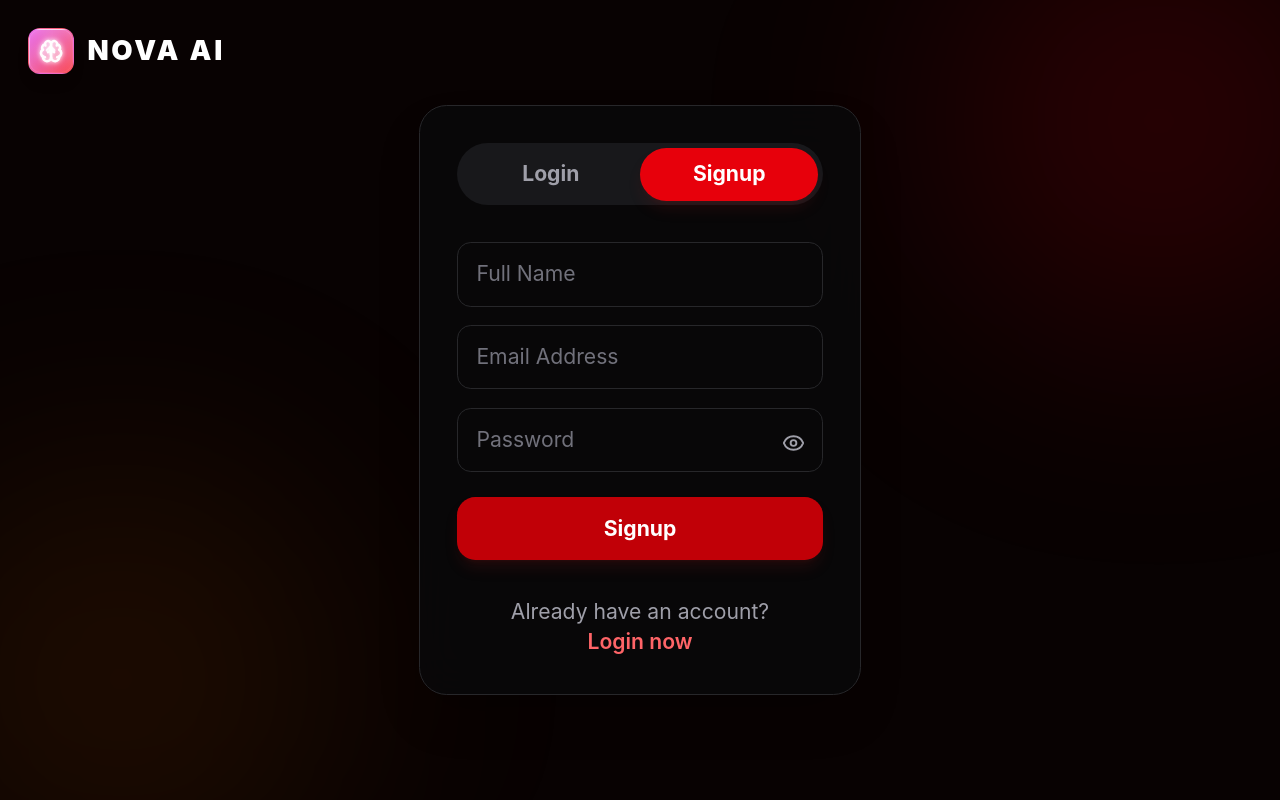
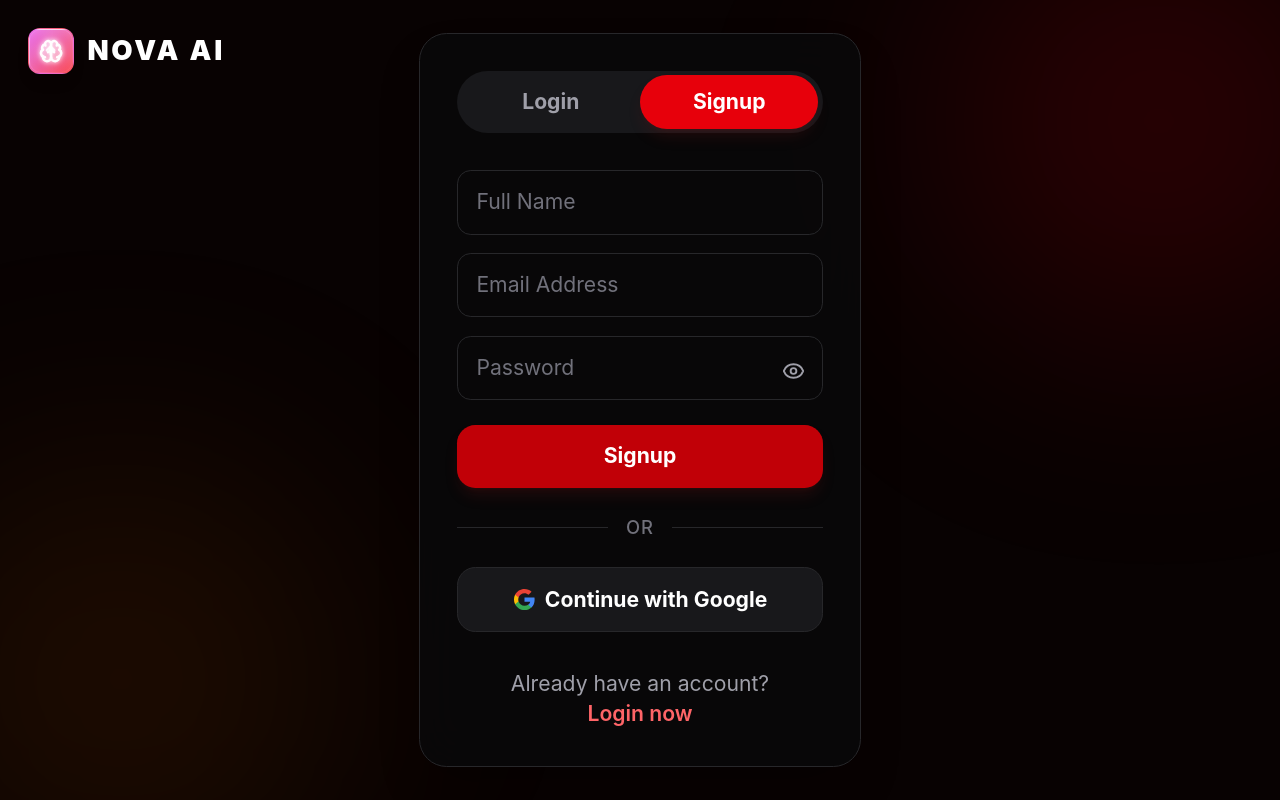
Before and after one commit to sureshahire159-cloud/NEW-1-NOVA-AI, a React (Vite) app: page / in a window 1280 px wide. Built offline with nearby package versions, Linux system fonts and the light colour scheme; no server answers.

Commit message:
feat(auth): implement Google Sign-In functionality
Added Google authentication support via Firebase Auth and streamlined user profile creation for new accounts. Also removed sensitive API keys and legacy SDK configuration files.

```diff
--- a/src/App.tsx
+++ b/src/App.tsx
@@ -16,6 +16,8 @@
   signInWithEmailAndPassword,
   signOut,
   onAuthStateChanged,
+  GoogleAuthProvider,
+  signInWithPopup,
 } from "firebase/auth";
 import { doc, setDoc, getDoc, onSnapshot } from "firebase/firestore";
 import { checkDailyStreak } from "./lib/xpSystem";
@@ -227,8 +229,52 @@
         setAuthError("Invalid email or password.");
       } else if (err.code === "auth/weak-password") {
         setAuthError("Password should be at least 6 characters.");
+      } else if (err.code === "auth/operation-not-allowed") {
+        setAuthError("Email/Password login is not enabled in your Firebase project. Please enable it in Firebase Console -> Authentication -> Sign-in method.");
       } else {
         setAuthError(`Error: ${err.message || "Something went wrong."}`);
+      }
+    } finally {
+      setActionLoading(false);
+    }
+  };
+
+  const handleGoogleSignIn = async () => {
+    setActionLoading(true);
+    setAuthError("");
+    try {
+      const provider = new GoogleAuthProvider();
+      const userCred = await signInWithPopup(auth, provider);
+
+      const docRef = doc(db, "users", userCred.user.uid);
+      const docSnap = await getDoc(docRef);
+
+      if (!docSnap.exists()) {
+        const newProfile: UserAcademicProfile = {
+          ...defaultProfile,
+          fullName: userCred.user.displayName || "Explorer",
+          email: userCred.user.email || "",
+          xp: 0,
+          totalXP: 0,
+          currentLevel: 1,
+          level: 1,
+          currentTitle: "Learning Explorer",
+          currentLevelProgress: 0,
+          xpToNextLevel: 100
+        };
+        await setDoc(docRef, newProfile);
+        setProfile(newProfile);
+      } else {
+        setProfile(docSnap.data() as UserAcademicProfile);
+      }
+      setShowAuthModal(false);
+    } catch (err: any) {
+      if (err.code === "auth/operation-not-allowed") {
+        setAuthError("Google Login is not enabled. Please enable it in the Firebase Console (Authentication > Sign-in method).");
+      } else if (err.code === "auth/popup-closed-by-user") {
+        // Safe to ignore if they closed the popup
+      } else {
+        setAuthError(`Google Sign-In Error: ${err.message || "Something went wrong."}`);
       }
     } finally {
       setActionLoading(false);
@@ -438,6 +484,27 @@
               ) : null}
               {isSignUp ? "Signup" : "Login"}
             </button>
+
+            <div className="relative flex items-center py-2">
+              <div className="flex-grow border-t border-zinc-800"></div>
+              <span className="flex-shrink-0 mx-4 text-zinc-500 text-xs font-medium uppercase tracking-wider">or</span>
+              <div className="flex-grow border-t border-zinc-800"></div>
+            </div>
+
+            <button
+              type="button"
+              onClick={handleGoogleSignIn}
+              disabled={actionLoading}
+              className="w-full py-3.5 rounded-2xl font-bold text-sm text-white cursor-pointer transition-all flex justify-center items-center gap-2 bg-zinc-900 border border-zinc-800 hover:bg-zinc-800"
+            >
+              <svg className="w-5 h-5" viewBox="0 0 24 24" xmlns="http://www.w3.org/2000/svg">
+                <path d="M22.56 12.25c0-.78-.07-1.53-.2-2.25H12v4.26h5.92c-.26 1.37-1.04 2.53-2.21 3.31v2.77h3.57c2.08-1.92 3.28-4.74 3.28-8.09z" fill="#4285F4"/>
+                <path d="M12 23c2.97 0 5.46-.98 7.28-2.66l-3.57-2.77c-.98.66-2.23 1.06-3.71 1.06-2.86 0-5.29-1.93-6.16-4.53H2.18v2.84C3.99 20.53 7.7 23 12 23z" fill="#34A853"/>
+                <path d="M5.84 14.09c-.22-.66-.35-1.36-.35-2.09s.13-1.43.35-2.09V7.07H2.18C1.43 8.55 1 10.22 1 12s.43 3.45 1.18 4.93l2.85-2.22.81-.62z" fill="#FBBC05"/>
+                <path d="M12 5.38c1.62 0 3.06.56 4.21 1.64l3.15-3.15C17.45 2.09 14.97 1 12 1 7.7 1 3.99 3.47 2.18 7.07l3.66 2.84c.87-2.6 3.3-4.53 6.16-4.53z" fill="#EA4335"/>
+              </svg>
+              Continue with Google
+            </button>
           </form>
 
           <div className="mt-8 text-center text-sm">
```
Also changed, not shown: 2 other files (tests, documents, lock files or other folders).
